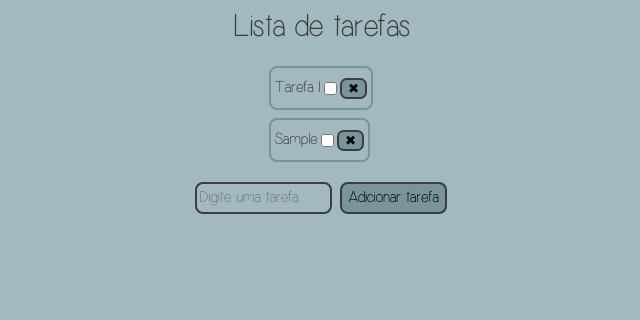
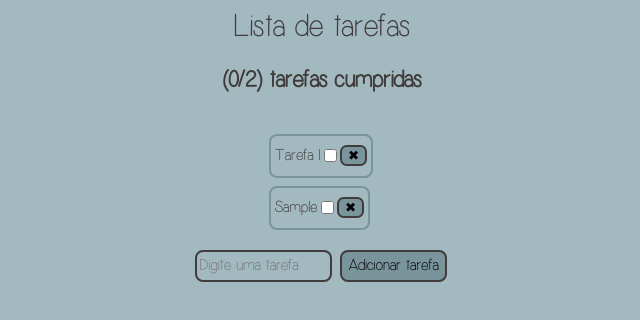
Before and after one commit to julien-vaz/FullstackHealth-ToDoList, a plain HTML site: page index.html in a window 1280 px wide. Both pictures are taken after typing "Sample" into the empty fields and a click on the button "Adicionar tarefa". Shown: the whole page, without its empty margins (319-959 px from the left). Drawn offline with Linux system fonts and the light colour scheme.

Commit message:
Função updateCounter() implementada

```diff
--- a/index.html
+++ b/index.html
@@ -5,12 +5,13 @@
     <meta charset="UTF-8">
     <meta name="viewport" content="width=device-width, initial-scale=1.0">
     <link rel="stylesheet" href="style.css">
-    <script src="./scripts/script.js"></script>
+    <script src="./scripts/script.js" defer></script>
     <title>To Do List</title>
 </head>
 
 <body>
     <header>Lista de tarefas</header>
+    <h2 id="taskCounter"></h2>
     <ul id="taskList">
         <li class="task">
             <p>Tarefa 1</p>
--- a/scripts/script.js
+++ b/scripts/script.js
@@ -16,6 +16,9 @@ function markAsCompleted(checkbox) {
     } else {
         listItem.classList.remove("completed");
     };
+
+    // Atualiza o contador de tarefas
+    updateCounter();
 };
 
 /*
@@ -59,6 +62,9 @@ function addNewTask() {
 
         // Esvazia o campo de entrada
         newTaskText.value = "";
+
+        // Atualiza o contador de tarefas
+        updateCounter();
     };
 };
 
@@ -69,5 +75,23 @@ function removeTask(button) {
         `Você realmente deseja excluir a tarefa ${task.querySelector("p").innerText}?`
         )) {
         task.remove();
+        // Atualiza o contador de tarefas
+        updateCounter();
     };
 };
+
+// Função para obter o número de tarefas na lista e atualizar
+function updateCounter() {
+    debugger
+    const taskCounter = document.getElementById("taskCounter");
+    const taskList = document.querySelectorAll(".task");
+    let doneTasks = 0;
+    for (let i = 0; i < taskList.length; i++) {
+        if (taskList[i].querySelector("p").classList.contains("completed")) {
+            doneTasks += 1;
+        }
+    }
+    taskCounter.innerText = "(" + doneTasks + "/" + taskList.length + ") tarefas cumpridas";
+};
+
+updateCounter();
```
